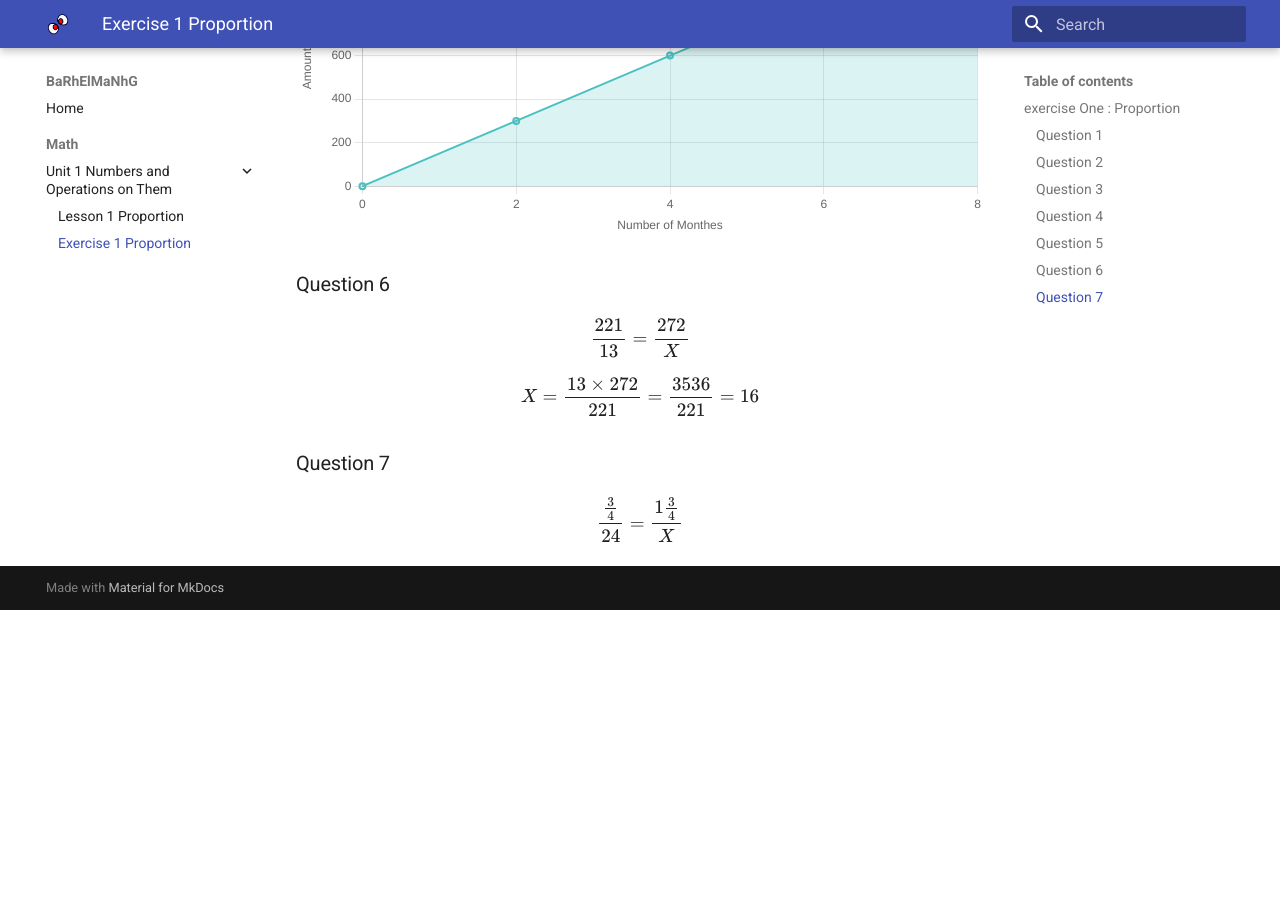
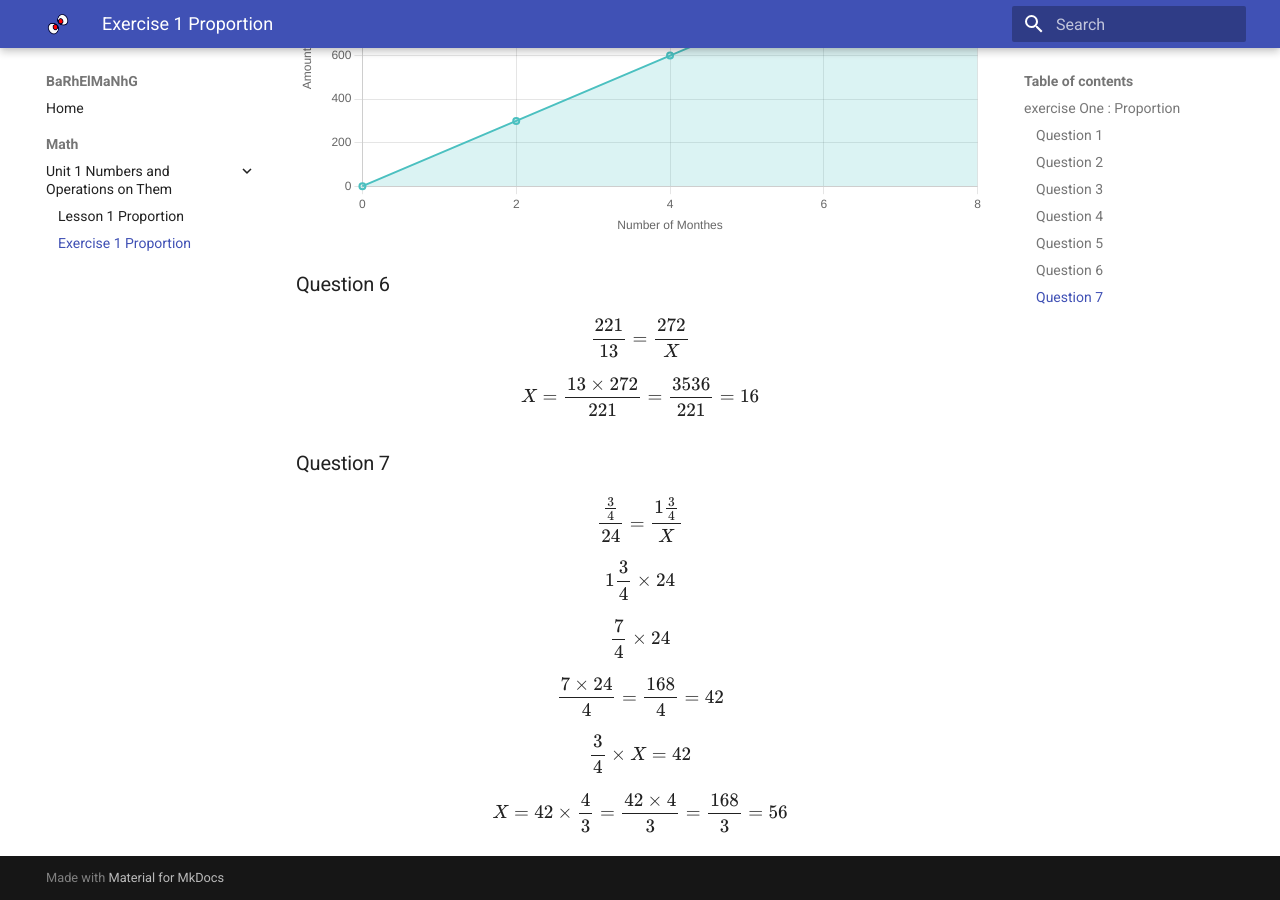
Before and after one commit to amansour-gh/educational.github.io, an MkDocs documentation site: the page built from docs/math/unit1/exercise1.md, in a window 1280 px wide and 900 px high, scrolled down 6469 px. Built offline with MkDocs 1.6.1 and Material for MkDocs 9.7.7, drawn with Linux system fonts in a browser that asks for light colours; before the commit the page ends 7079 px from its top, so only the background shows below that.

Commit message:
240927-102

```diff
--- a/docs/math/unit1/exercise1.md
+++ b/docs/math/unit1/exercise1.md
@@ -273,3 +273,8 @@ $$ X = \frac{13 \times 272}{221} = \frac{3536}{221} = 16 $$
 
 ### Question 7
 $$ \frac{\frac{3}{4}}{24} = \frac{ 1 \frac{3}{4}}{X} $$
+$$ 1 \frac{3}{4} \times 24 $$
+$$ \frac{7}{4} \times 24 $$
+$$ \frac{7 \times 24}{4} = \frac{168}{4} = 42 $$
+$$ \frac{3}{4} \times X = 42 $$
+$$ X = 42 \times \frac{4}{3} = \frac{42 \times 4}{3} = \frac{168}{3} = 56 $$
```
